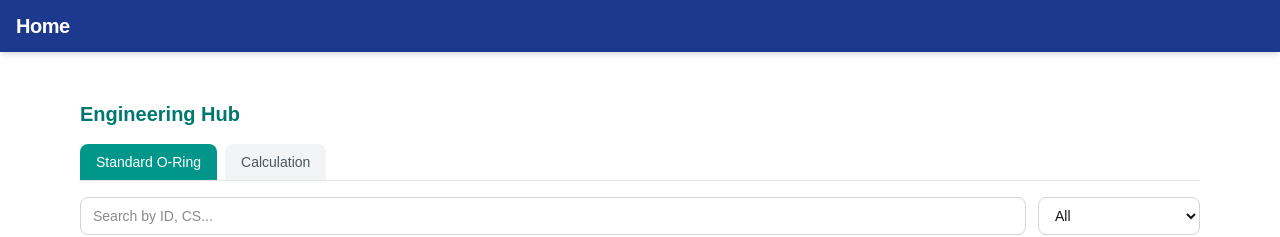
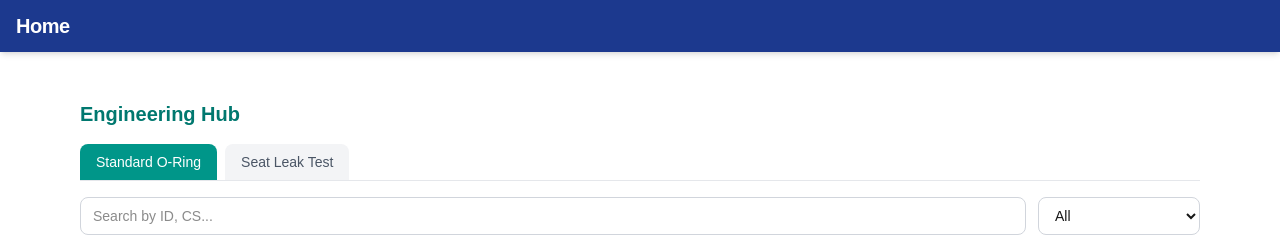
Before and after one commit to iksanfn1094/valve-report, a Next.js app: page /engineering-hub in a window 1280 px wide. Shown: the top 237 px of the page. Built offline with nearby package versions, Linux system fonts and the light colour scheme.

Commit message:
fix: rename tab Calculation → Seat Leak Test

```diff
--- a/app/engineering-hub/page.tsx
+++ b/app/engineering-hub/page.tsx
@@ -40,7 +40,7 @@ export default function EngineeringHubPage() {
       <h1 className="text-xl font-bold text-teal-700">Engineering Hub</h1>
 
       <div className="flex gap-2 border-b border-gray-200 pb-0">
-        {([['oring', 'Standard O-Ring'], ['calc', 'Calculation']] as [TabKey, string][]).map(([k, label]) => (
+        {([['oring', 'Standard O-Ring'], ['calc', 'Seat Leak Test']] as [TabKey, string][]).map(([k, label]) => (
           <button key={k} onClick={() => setTab(k)} className={`px-4 py-2 text-sm font-medium rounded-t-lg transition ${tab === k ? 'bg-teal-600 text-white' : 'bg-gray-100 text-gray-600 hover:bg-gray-200'}`}>
             {label}
           </button>
```
